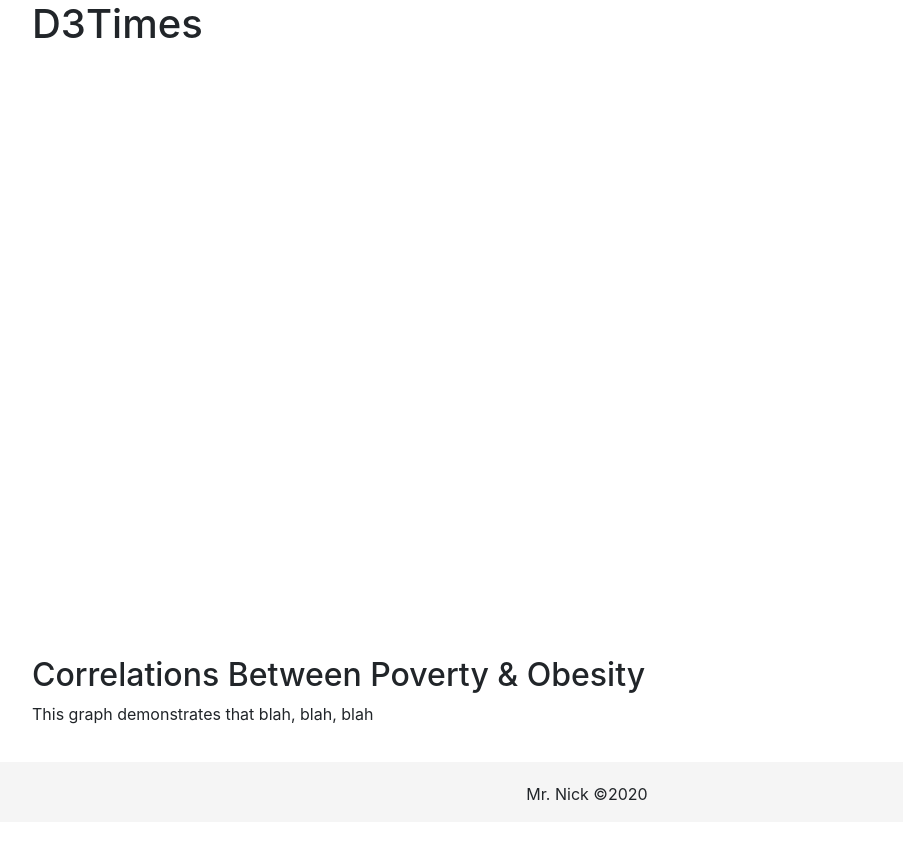
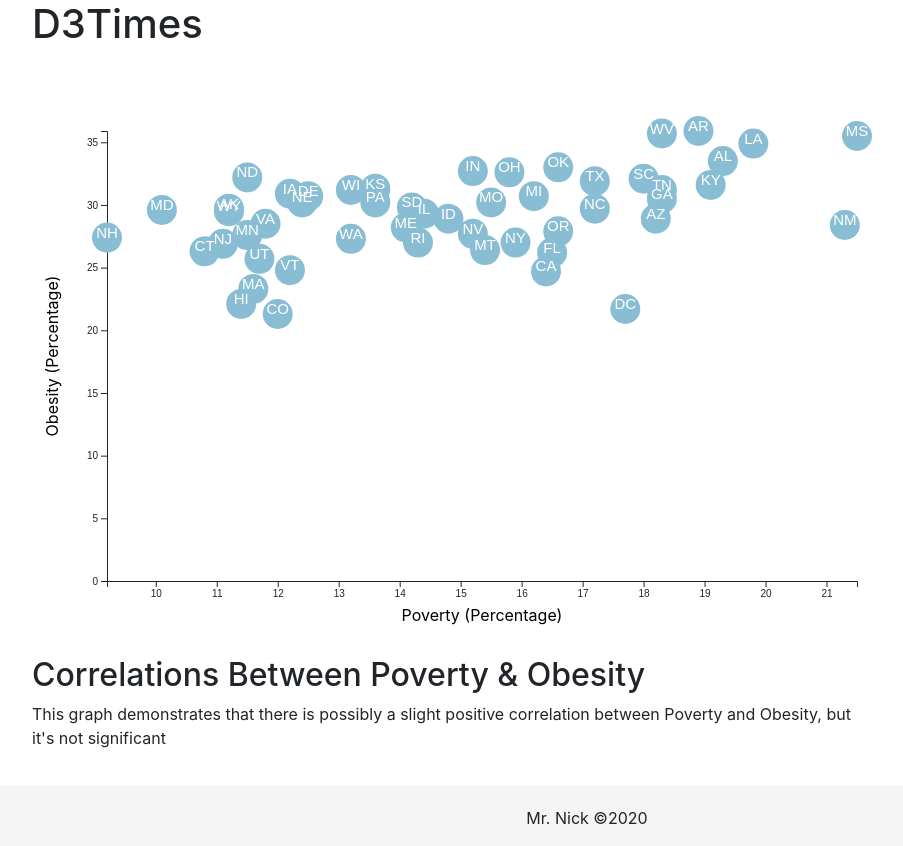
Before and after one commit to nick-nasse/D3-Challenge, a plain HTML site: page D3_data_journalism/index.html in a window 1280 px wide. Shown: the whole page, without its empty margins (53-956 px from the left). Before the commit the page ends 822 px from the top, so only its background shows below. Drawn offline with nearby package versions, Linux system fonts and the light colour scheme.

Commit message:
finished assignment by plotting circles(data) on chart area

```diff
--- a/D3_data_journalism/assets/js/app.js
+++ b/D3_data_journalism/assets/js/app.js
@@ -21,9 +21,87 @@ var chartgroup = svg.append("g")
 
 // load csv
 d3.csv("/assets/data/data.csv").then(function(hdata) {
-        hdata.forEach(function(data) {
-        data.healthcare = +data.healthcare;
-        data.obesity = +data.obesity;
-    });
-    console.log(hdata)
-  });
+    hdata.forEach(function(data) {
+    data.poverty = +data.poverty;
+    data.obesity = +data.obesity;
+});
+console.log(hdata)
+
+// create scales & maxes
+var xscale = d3.scaleLinear()
+  .domain(d3.extent(hdata, d => d.poverty))
+  .range([0, width]);
+
+var yscale = d3.scaleLinear()
+  .domain([0, d3.max(hdata, d => d.obesity)])
+  .range([height, 0]);
+
+var povertymax = d3.max(hdata, d => d.poverty);
+
+var obesitymax = d3.max(hdata, d => d.obesity);
+
+var ymax;
+if (obesitymax > povertymax) {
+  ymax = obesitymax;
+}
+else {
+  ymax = povertymax;
+}
+
+yscale.domain([0, ymax]);
+
+// create the axes
+var xaxis = d3.axisBottom(xscale).scale(xscale);
+var yaxis = d3.axisLeft(yscale).scale(yscale);
+
+// add axes to chart
+chartgroup.append('g')
+  .attr('transform', `translate(0, ${height})`)
+  .call(xaxis);
+
+// Add y-axis
+chartgroup.append('g')
+  .call(yaxis);
+
+//  Create circles
+var circlegroup = chartgroup.selectAll("circle").data(hdata).enter();
+
+circlegroup
+      .append("circle")
+      .attr("cx", d => xscale(d.poverty))
+      .attr("cy", d => yscale(d.obesity))
+      .attr("r", "15")
+      .attr("fill", "#89bdd3")
+
+
+circlegroup
+      .append("text")
+      .text(function(d) {
+        return d.abbr;
+      })
+      .attr("dx", d => xscale(d.poverty))
+      .attr("dy", d => yscale(d.obesity))
+      .attr("font-family", "sans-serif")
+      .attr("font-size", "15px")
+      .attr("text-anchor", "middle")
+      .attr("fill", "#fff")
+      .style("display", "block")
+
+
+// Create axis labels
+chartgroup.append("text")
+.attr("transform", "rotate(-90)")
+.attr("y", 0 - margin.left + 10)
+.attr("x", 0 - (height / 2))
+.attr("dy", "1em")
+.attr("class", "axisText")
+.style("text-anchor", "middle")
+.text("Obesity (Percentage)");
+
+chartgroup.append("text")
+.attr("transform", `translate(${width / 2}, ${height + margin.top - 35})`)
+.attr("class", "axisText")
+.style("text-anchor", "middle")
+.text("Poverty (Percentage)");
+
+});
--- a/D3_data_journalism/index.html
+++ b/D3_data_journalism/index.html
@@ -28,7 +28,7 @@
       <div class="col-xs-12  col-md-9">
         <div class="article">
           <h2>Correlations Between Poverty & Obesity</h2>
-          <p>This graph demonstrates that blah, blah, blah</p>
+          <p>This graph demonstrates that there is possibly a slight positive correlation between Poverty and Obesity, but it's not significant</p>
 
         </div>
       </div>
```
Also changed, not shown: 1 other file.
